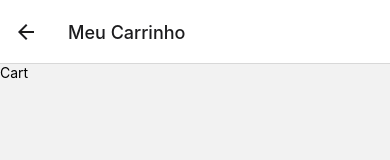
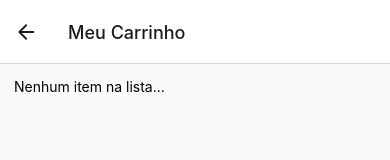
Before and after one commit to ricardodiasdev/carrinho_compras, a React Native app: screen /Cart in a window 390 px wide. Shown: the top 160 px of the page. Built offline with nearby package versions, Linux system fonts and the light colour scheme.

Commit message:
Listando o carrinho de compras

```diff
--- /dev/null
+++ b/src/components/CartItem/index.js
@@ -0,0 +1,65 @@
+import { StyleSheet, Text, TouchableOpacity, View } from "react-native";
+import React, { useState } from "react";
+
+export default function CardItem({ data, addAmount, removeAmount }) {
+  const [amount, setAmount] = useState(data?.amount);
+
+  function handleIncreaseItem() {
+    addAmount();
+    setAmount((item) => item + 1);
+  }
+
+  function handleDecreaseItem() {
+    removeAmount();
+    setAmount((item) => item - 1);
+  }
+  return (
+    <View style={styles.container}>
+      <View>
+        <Text style={styles.title}>{data.name}</Text>
+        <Text style={styles.price}>R$ {data.price.toFixed(2)}</Text>
+      </View>
+      <View style={styles.amountContainer}>
+        <TouchableOpacity style={styles.button} onPress={handleDecreaseItem}>
+          <Text>-</Text>
+        </TouchableOpacity>
+        <Text style={styles.amount}>{amount}</Text>
+        <TouchableOpacity style={styles.button} onPress={handleIncreaseItem}>
+          <Text>+</Text>
+        </TouchableOpacity>
+      </View>
+    </View>
+  );
+}
+
+const styles = StyleSheet.create({
+  container: {
+    borderWidth: 1,
+    borderColor: "#DFDFDF",
+    borderRadius: 2,
+    marginBottom: 14,
+    padding: 8,
+  },
+  title: {
+    fontWeight: "bold",
+    fontSize: 18,
+  },
+  price: {
+    fontSize: 16,
+  },
+  amountContainer: {
+    marginVertical: 14,
+    flexDirection: "row",
+    alignItems: "center",
+  },
+  amount: {
+    marginHorizontal: 14,
+  },
+  button: {
+    backgroundColor: "#168fff",
+    padding: 6,
+    paddingLeft: 14,
+    paddingRight: 14,
+    borderRadius: 2,
+  },
+});
--- a/src/contexts/CartContext.js
+++ b/src/contexts/CartContext.js
@@ -9,27 +9,38 @@ function CartProvider({ children }) {
     const indexItem = cart.findIndex((item) => item.id === newItem.id);
     if (indexItem !== -1) {
       let cartList = cart;
-      cartList[indexItem].amount = cartList[indexItem].amount + 1;
-      cartList[indexItem].total = cartList[indexItem].amount * cartList[indexItem].price;
+      cartList[indexItem].amount += 1;
+      cartList[indexItem].total =
+        cartList[indexItem].amount * cartList[indexItem].price;
       setCart(cartList);
       return;
     }
-
     let data = {
       ...newItem,
       amount: 1,
-      total: newItem.price
+      total: newItem.price,
     };
-
     setCart((products) => [...products, data]);
-
   }
 
+  function removeItemCart(product) {
+    const indexItem = cart.findIndex((item) => item.id === product.id);
+
+    if (cart[indexItem]?.amount > 1) {
+      let cartList = cart;
+      cartList[indexItem].amount -= 1;
+      cartList[indexItem].total -= cartList[indexItem].price;
+      setCart(cartList);
+      return
+    }
+
+    const removeItem = cart.filter(item => item.id !== product.id)
+    setCart(removeItem)
+  }
   return (
-    <CartContext.Provider value={{ cart, addItemCart }}>
+    <CartContext.Provider value={{ cart, addItemCart, removeItemCart }}>
       {children}
     </CartContext.Provider>
   );
 }
-
 export default CartProvider;
--- a/src/pages/Cart/index.js
+++ b/src/pages/Cart/index.js
@@ -1,10 +1,25 @@
-import { StyleSheet, Text, View } from "react-native";
-import React from "react";
+import { StyleSheet, Text, View, FlatList } from "react-native";
+import React, { useContext } from "react";
+import { CartContext } from "../../contexts/CartContext";
+import CardItem from "../../components/CartItem";
 
 export default function Cart() {
+  const { cart, addItemCart, removeItemCart } = useContext(CartContext);
   return (
     <View style={styles.Container}>
-      <Text>Cart</Text>
+      <FlatList
+        data={cart}
+        showVerticalScrollIndicator={false}
+        keyExtractor={(item) => String(item.id)}
+        ListEmptyComponent={() => <Text>Nenhum item na lista...</Text>}
+        renderItem={({ item }) => (
+          <CardItem
+            data={item}
+            addAmount={() => addItemCart(item)}
+            removeAmount={() => removeItemCart(item)}
+          />
+        )}
+      />
     </View>
   );
 }
@@ -12,5 +27,9 @@ export default function Cart() {
 const styles = StyleSheet.create({
   Container: {
     flex: 1,
+    backgroundColor: "#FAFAFA",
+    paddingStart: 14,
+    paddingEnd: 14,
+    paddingTop: 14,
   },
 });
```
